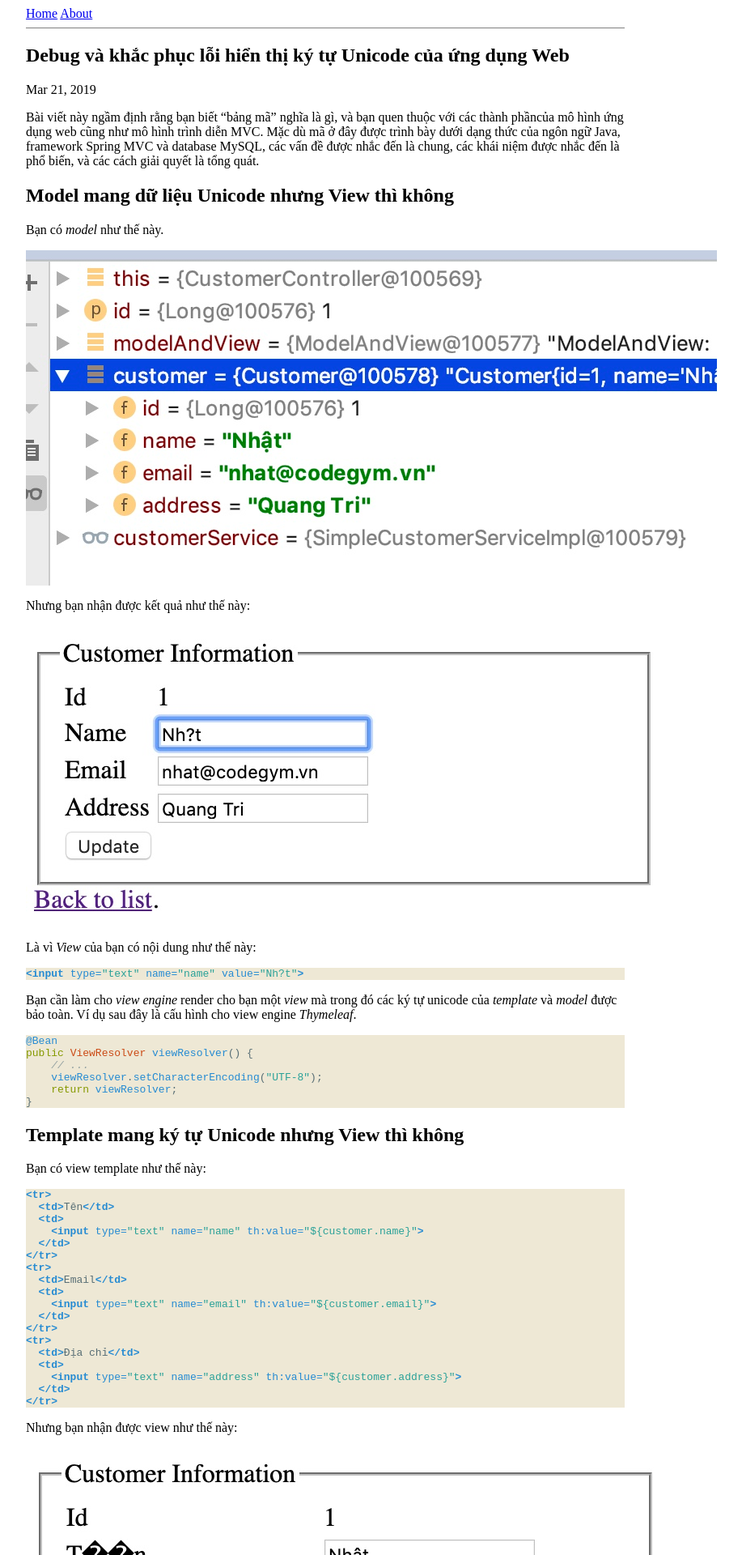
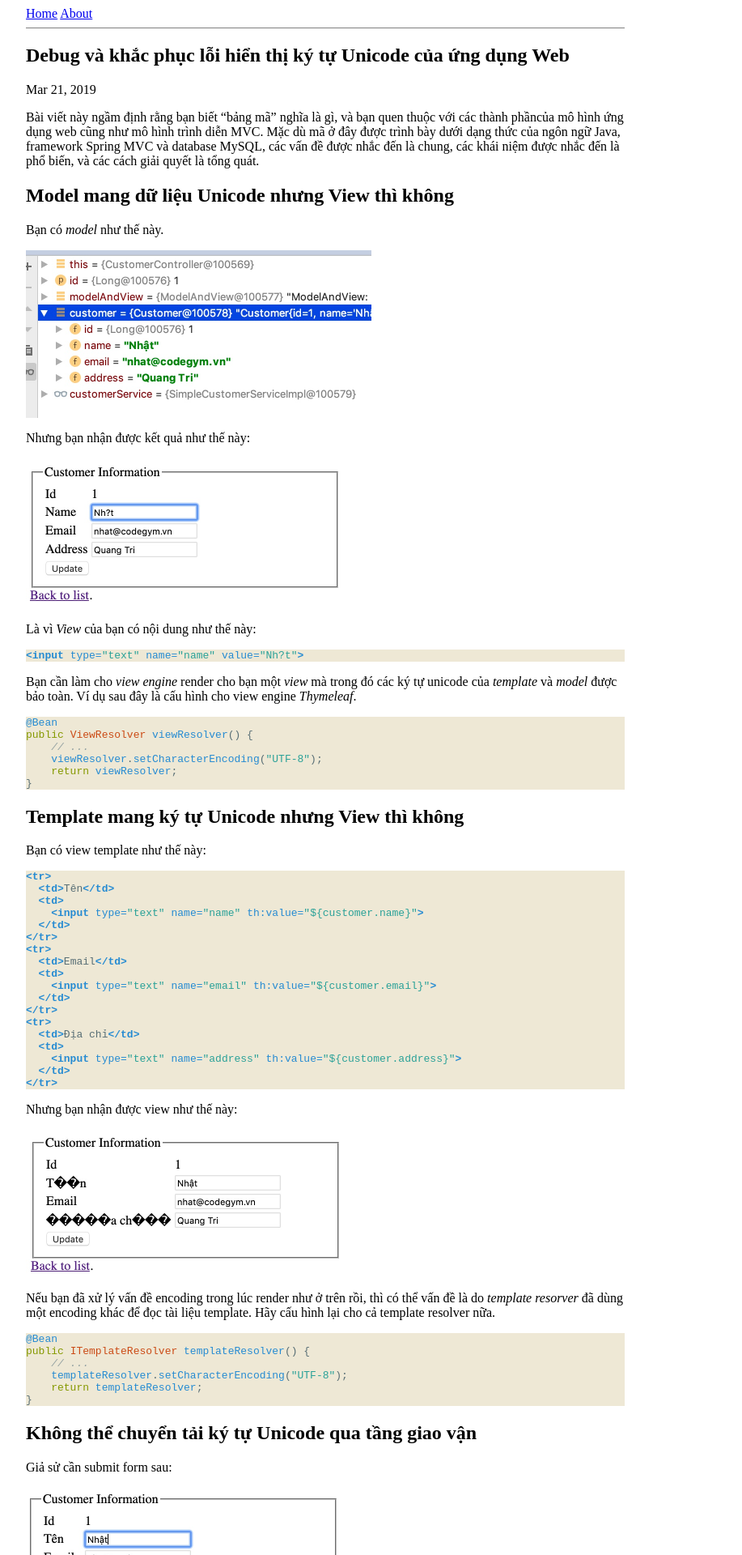
Before and after one commit to binhsonnguyen/binhsonnguyen.github.io, a Jekyll site: the page built from _posts/2019-07-17-webapp-unicode.md, in a window 1280 px wide. Shown: the top 1920 px of the page at 81% size, without its empty margins (238-1155 px from the left). Built offline with Jekyll 4.4.1, drawn with Linux system fonts in a browser that asks for light colours.

Commit message:
Fix images's size.

```diff
--- a/_posts/2019-07-17-webapp-unicode.md
+++ b/_posts/2019-07-17-webapp-unicode.md
@@ -14,11 +14,11 @@ Spring MVC và database MySQL, các vấn đề được nhắc đến là chung
 
 Bạn có *model* như thế này.
 
-<img src="/resource/posts/2019-07-17-webapp-unicode/01.jpg" align="center" >
+<img src="/resource/posts/2019-07-17-webapp-unicode/01.jpg" width="427px" height="207px" align="center" >
 
 Nhưng bạn nhận được kết quả như thế này:
 
-<img src="/resource/posts/2019-07-17-webapp-unicode/02.jpg" align="center" >
+<img src="/resource/posts/2019-07-17-webapp-unicode/02.jpg" width="392px" height="186px" align="center" >
 
 Là vì *View* của bạn có nội dung như thế này:
 
@@ -67,7 +67,7 @@ Bạn có view template như thế này:
 
 Nhưng bạn nhận được view như thế này:
 
-<img src="/resource/posts/2019-07-17-webapp-unicode/03.jpg" align="center" >
+<img src="/resource/posts/2019-07-17-webapp-unicode/03.jpg" width="395px" height="183px" align="center" >
 
 
 Nếu bạn đã xử lý vấn đề encoding trong lúc render như ở trên rồi, thì có thể vấn
@@ -89,7 +89,7 @@ public ITemplateResolver templateResolver() {
 
 Giả sử cần submit form sau:
 
-<img src="/resource/posts/2019-07-17-webapp-unicode/04.jpg" align="center" >
+<img src="/resource/posts/2019-07-17-webapp-unicode/04.jpg" width="388px" height="159px" align="center" >
 
 Tầng giao vận TCP/IP không quan tâm với bảng mã, nó đơn giản và vận chuyển gói
 tin, **từng byte một**. Phần lớn web server, trừ khi là web server do bạn tự
@@ -98,7 +98,7 @@ viết, decode các bytes này để có các parametter theo lối như thể r
 decode ra dưới con mắt của bảng mã UTF-8 (trớ trêu rằng, phần lớn các ngôn ngữ
 lập trình làm như thế), bạn sẽ nhận được kết quả không mong muốn.
 
-<img src="/resource/posts/2019-07-17-webapp-unicode/05.jpg" align="center" >
+<img src="/resource/posts/2019-07-17-webapp-unicode/05.jpg" width="238px" height="85px" align="center" >
 
 Cách xử lý luôn luôn là encode chuỗi ký tự ngược lại thành dòng bytes (theo bảng
 mã ISO-8859-1, tất nhiên), và sau đó decode lại theo bảng mã UTF-8. Cho dù là thủ
@@ -146,15 +146,15 @@ public class AppInit extends AbstractAnnotationConfigDispatcherServletInitialize
 
 Bạn có form như thế này:
 
-<img src="/resource/posts/2019-07-17-webapp-unicode/06.jpg" align="center" >
+<img src="/resource/posts/2019-07-17-webapp-unicode/06.jpg" width="375px" height="185px" align="center" >
 
 Entity ngon nghẻ như thế này:
 
-<img src="/resource/posts/2019-07-17-webapp-unicode/07.jpg" align="center" >
+<img src="/resource/posts/2019-07-17-webapp-unicode/07.jpg" width="444px" height="123px" align="center" >
 
 Vào tới database thì loạn cào cào hết cả:
 
-<img src="/resource/posts/2019-07-17-webapp-unicode/08.jpg" align="center" >
+<img src="/resource/posts/2019-07-17-webapp-unicode/08.jpg" width="772px" height="129px" align="center" >
 
 Hầu hết các client của các dbms, khi kết nối tới dbms server, đều chọn mặc định
 một bảng mã để làm việc với nhau. “Mặc định” này đôi khi là một giá trị cố định,
```
